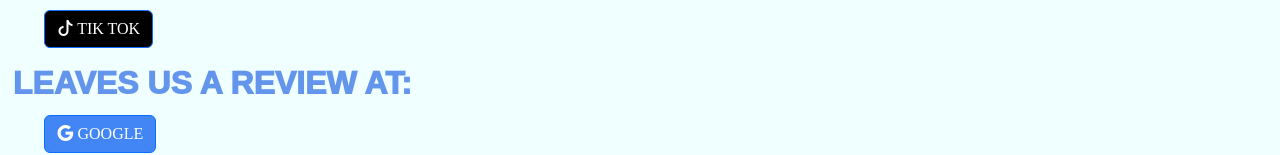
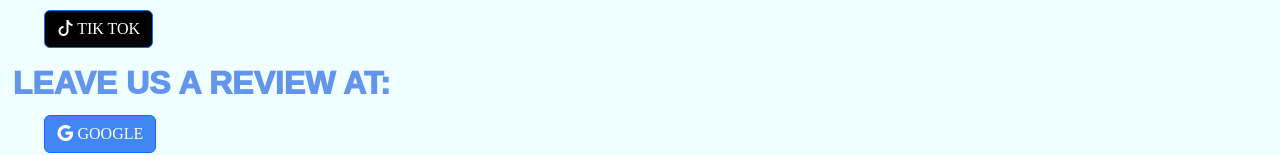
Before and after one commit to muahaio123/muahaio123.github.io, a plain HTML site: page index.html in a window 1280 px wide. Shown: the part 792-947 px from the top of the page. Drawn offline with nearby package versions, Linux system fonts and the light colour scheme; a web font is replaced by a local one.

Commit message:
QOL change

```diff
--- a/index.html
+++ b/index.html
@@ -323,7 +323,7 @@
             </li>
         </ul>
 
-        <h2 class="service-name">LEAVES US A REVIEW AT:</h2>
+        <h2 class="service-name">LEAVE US A REVIEW AT:</h2>
         <ul style="list-style: none;" id="reviews">
             <li>
                 <button type="button" class="btn btn-primary" style="background-color: #4285F4;" onclick="window.location.href='https://g.page/r/CROe4tMQoPPcEB0/review';">
```
